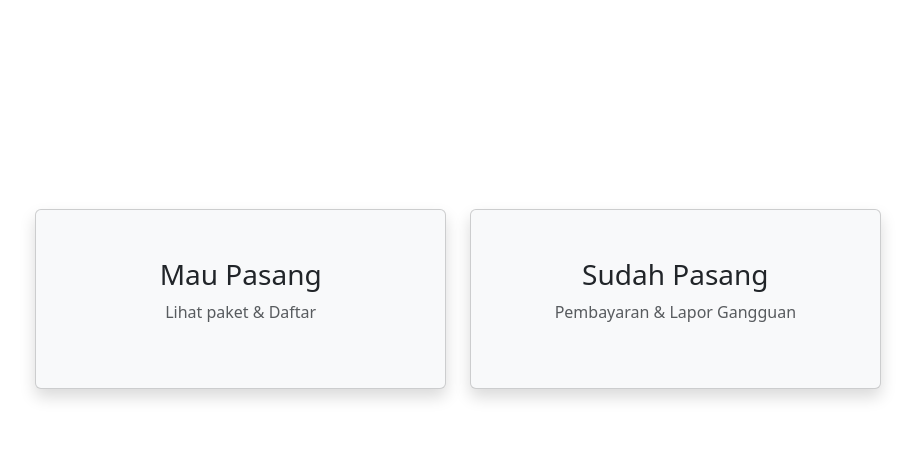
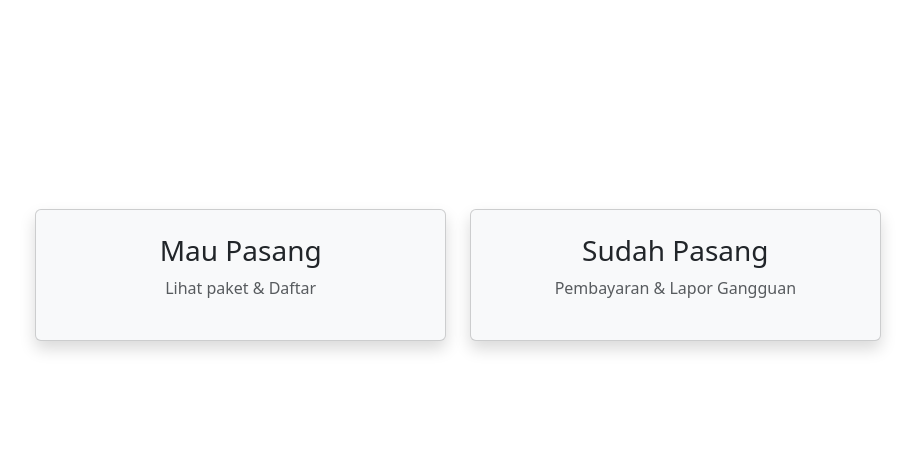
Before and after one commit to kapalp3cah/rtrwnet, a Django app: page / in a window 1280 px wide. Shown: the part 351-800 px from the top of the page, without its empty margins (182-1097 px from the left). Run offline with Django 5.2, Linux system fonts and the light colour scheme.

Commit message:
update lagi

```diff
--- a/rtrwnet/urls.py
+++ b/rtrwnet/urls.py
@@ -2,6 +2,6 @@ from django.contrib import admin
 from django.urls import path, include
 
 urlpatterns = [
+    path('admin/', admin.site.urls),
     path('', include('web.urls')),
-    path('admin/', admin.site.urls),
 ]
--- a/web/templates/web/home.html
+++ b/web/templates/web/home.html
@@ -20,14 +20,14 @@
 
   <div class="row justify-content-center g-4">
     <div class="col-md-4">
-      <a href="{% url 'pricing' %}" class="card shadow text-center bg-light text-decoration-none p-5">
+      <a href="{% url 'pricing' %}" class="card shadow text-center bg-light text-decoration-none p-4">
         <h3>Mau Pasang</h3>
         <p class="text-muted">Lihat paket & Daftar</p>
       </a>
     </div>
 
     <div class="col-md-4">
-      <a href="{% url 'pelanggan' %}" class="card shadow text-center bg-light text-decoration-none p-5">
+      <a href="{% url 'pelanggan' %}" class="card shadow text-center bg-light text-decoration-none p-4">
         <h3>Sudah Pasang</h3>
         <p class="text-muted">Pembayaran & Lapor Gangguan</p>
       </a>
```
